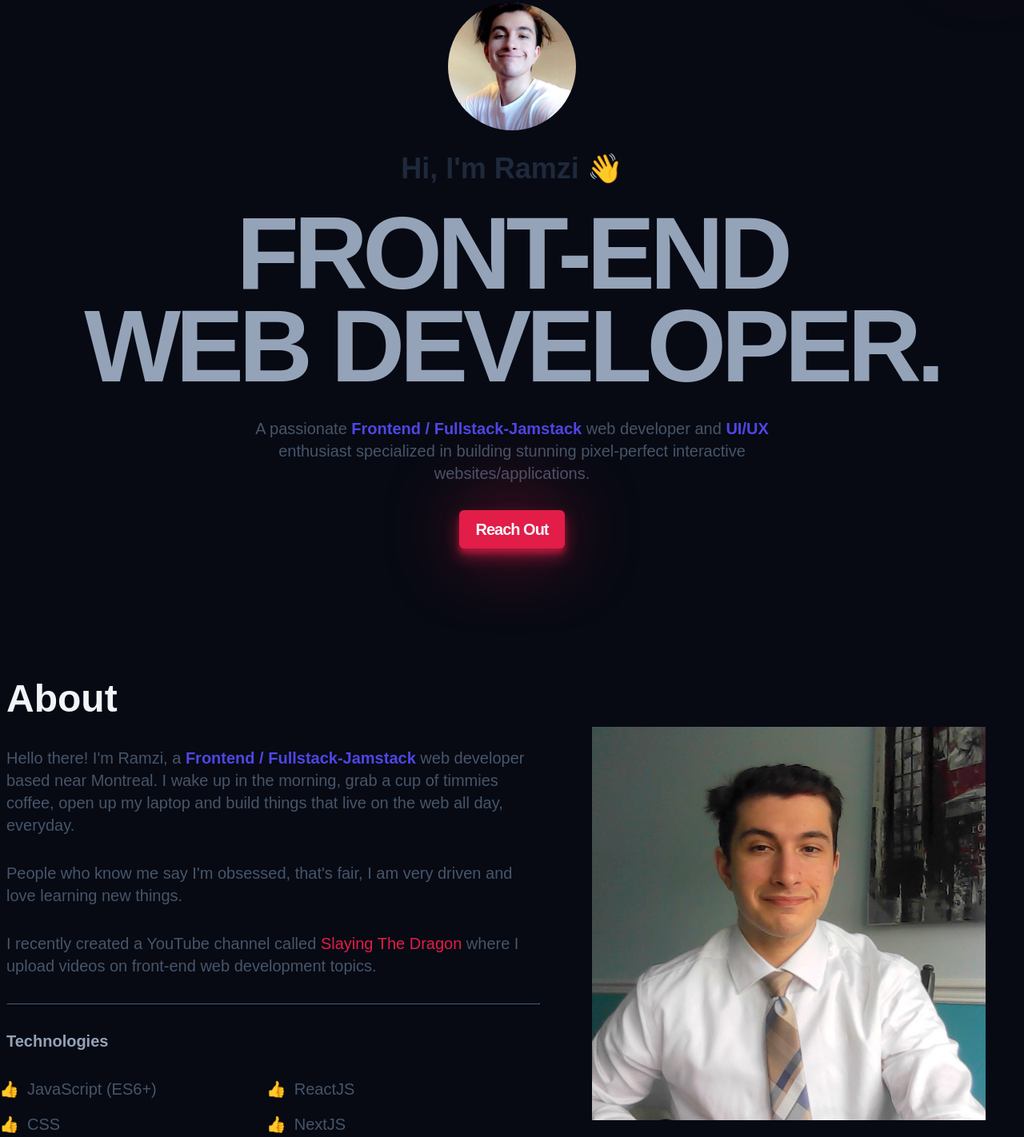
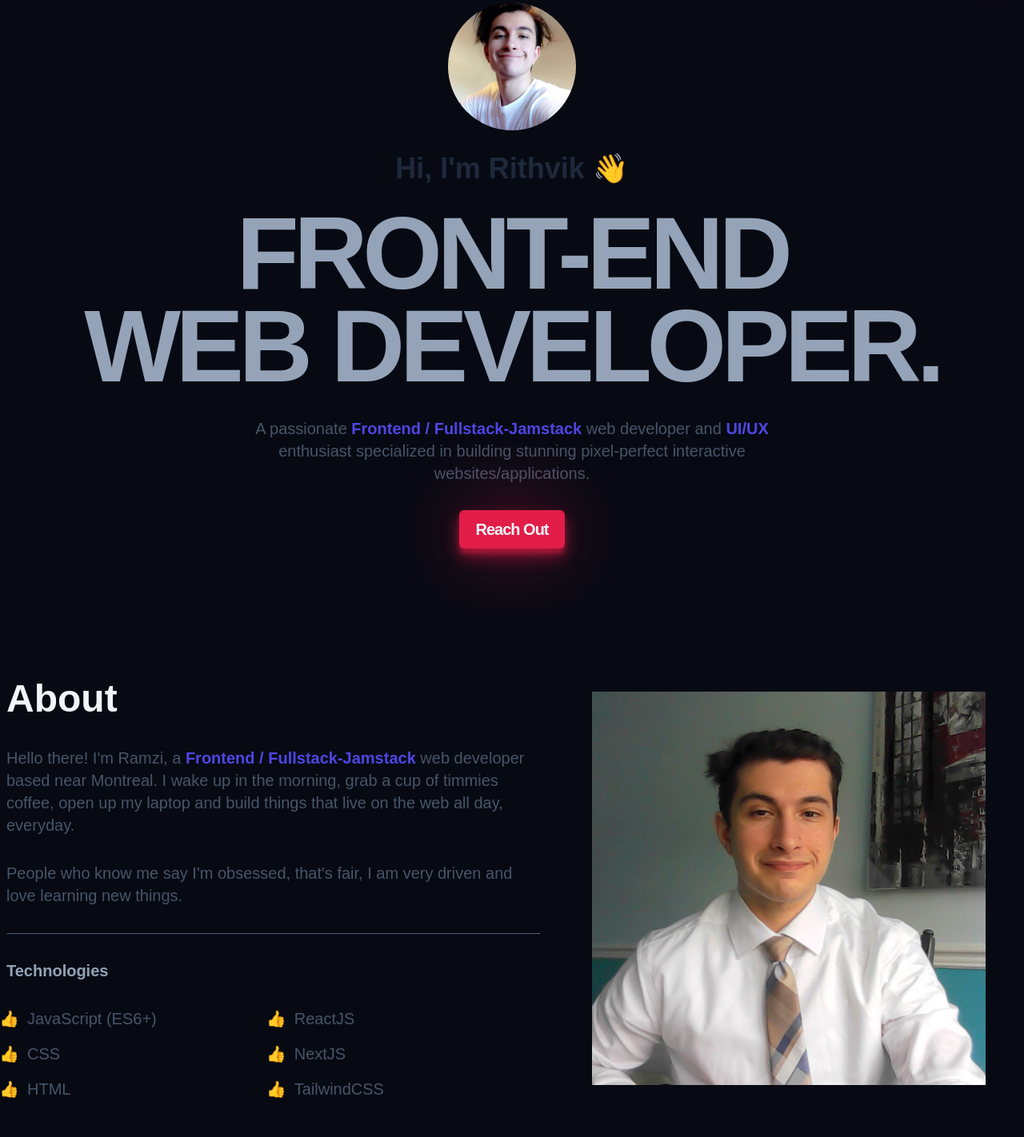
Before and after one commit to bot69dude/portfolio_website, a website built with Vite: page Building-a-portfolio-website-35c12ed60f4c5172edff03d42f2a95e27fa057b8/index.html in a window 1280 px wide. Shown: the part 129-1551 px from the top of the page at 80% size. Built offline with nearby package versions, Linux system fonts and the light colour scheme; a web font is replaced by a local one.

Commit message:
index.html

```diff
--- a/Building-a-portfolio-website-35c12ed60f4c5172edff03d42f2a95e27fa057b8/index.html
+++ b/Building-a-portfolio-website-35c12ed60f4c5172edff03d42f2a95e27fa057b8/index.html
@@ -93,7 +93,7 @@
     <main>
       <section class="hero container">
         <img class="hero__img" src="/hero.jpg" alt="Profile picture" />
-        <h2 class="hero__subtitle">Hi, I'm Ramzi 👋</h2>
+        <h2 class="hero__subtitle">Hi, I'm Rithvik 👋</h2>
         <h1 class="hero__title">
           FRONT-END <br />
           WEB DEVELOPER.
@@ -119,11 +119,6 @@
           <p class="about__description">
             People who know me say I'm obsessed, that's fair, I am very driven
             and love learning new things.
-          </p>
-          <p class="about__description">
-            I recently created a YouTube channel called
-            <a>Slaying The Dragon</a> where I upload videos on front-end web
-            development topics.
           </p>
           <hr class="about__hr" />
           <h3 class="about__subtitle">Technologies</h3>
```
